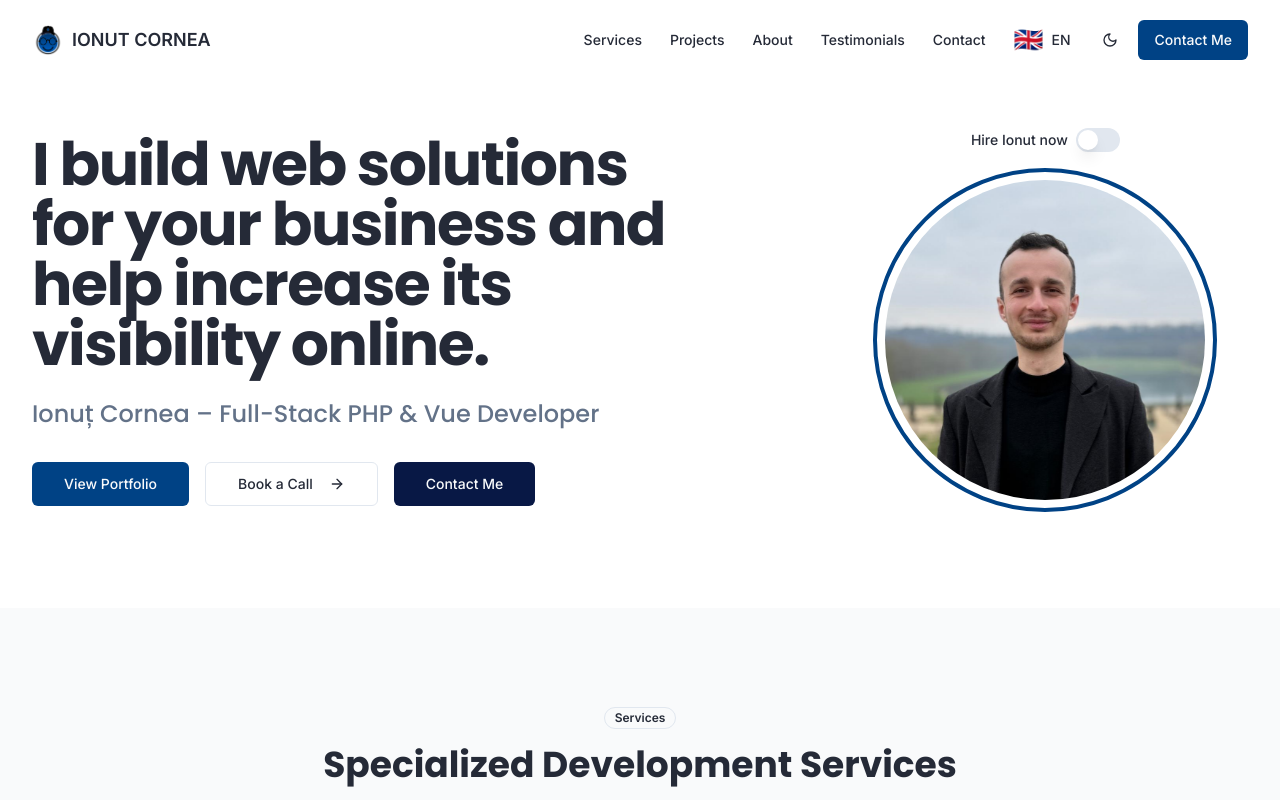
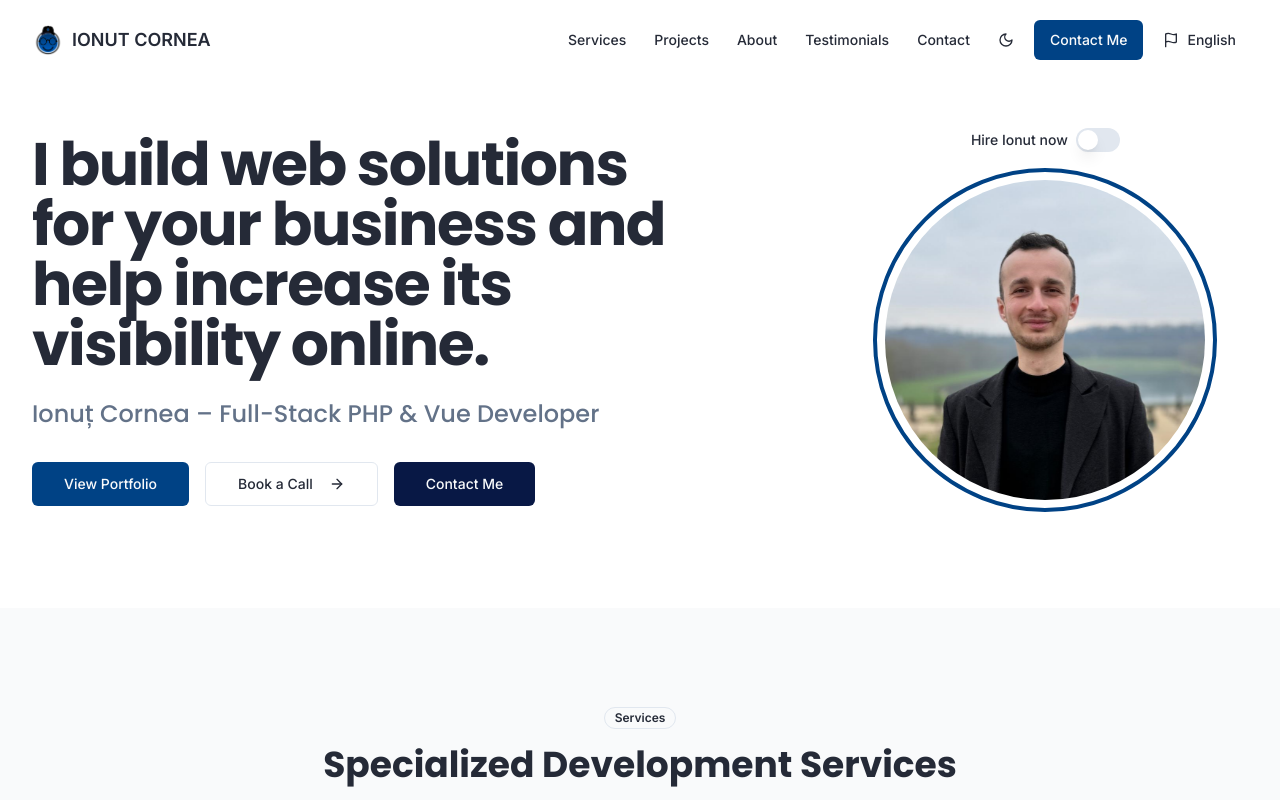
Before and after one commit to ionutcorneadev/ionut-cornea-web-canvas, a React (Vite) app: page / in a window 1280 px wide. Shown: the top 800 px of the page. Built offline with nearby package versions, Linux system fonts and the light colour scheme.

Commit message:
Refactor: Update language switcher and translations
- Moved the language switcher to the right of the "Contact Me" button in the navbar.
- Replaced emoji flags with functional flag icons.
- Displayed full language names instead of abbreviations.
- Ensured complete and accurate Romanian translations.

```diff
--- a/src/components/LanguageSwitcher.tsx
+++ b/src/components/LanguageSwitcher.tsx
@@ -1,6 +1,7 @@
 
 import { Button } from "@/components/ui/button";
 import { useLanguage } from "@/contexts/LanguageContext";
+import { Flag } from "lucide-react";
 
 const LanguageSwitcher = () => {
   const { language, setLanguage } = useLanguage();
@@ -16,17 +17,10 @@ const LanguageSwitcher = () => {
       onClick={toggleLanguage}
       className="flex items-center gap-2 px-3 py-2"
     >
-      {language === 'en' ? (
-        <>
-          <span className="text-2xl">🇬🇧</span>
-          <span className="text-sm font-medium">EN</span>
-        </>
-      ) : (
-        <>
-          <span className="text-2xl">🇷🇴</span>
-          <span className="text-sm font-medium">RO</span>
-        </>
-      )}
+      <Flag className="h-4 w-4" />
+      <span className="text-sm font-medium">
+        {language === 'en' ? 'English' : 'Română'}
+      </span>
     </Button>
   );
 };
--- a/src/components/Navbar.tsx
+++ b/src/components/Navbar.tsx
@@ -65,18 +65,18 @@ const Navbar = () => {
             </a>
           ))}
           <div className="ml-4 flex items-center gap-2">
-            <LanguageSwitcher />
             <ThemeToggle />
             <Button variant="default" asChild>
               <a href="#contact">{t('navbar.contactMe')}</a>
             </Button>
+            <LanguageSwitcher />
           </div>
         </div>
 
         {/* Mobile Navigation Toggle */}
         <div className="flex md:hidden items-center gap-4">
+          <ThemeToggle />
           <LanguageSwitcher />
-          <ThemeToggle />
           <Button variant="ghost" size="icon" onClick={() => setIsMenuOpen(!isMenuOpen)}>
             {isMenuOpen ? <X className="h-6 w-6" /> : <Menu className="h-6 w-6" />}
           </Button>
```
